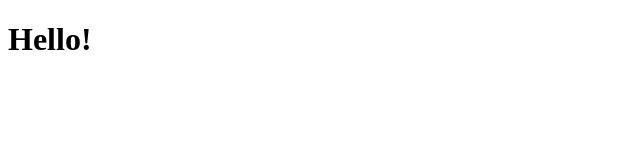
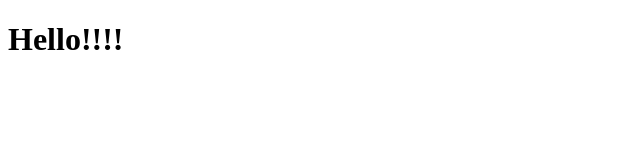
Before and after one commit to tamasmajor/hallasvizsgalat, a plain HTML site: page index.html in a window 1280 px wide. Shown: the full height of the page, 0-640 px from the left. Drawn offline with Linux system fonts and the light colour scheme.

Commit message:
Deploying to gh-pages from @ tamasmajor/hallasvizsgalat@89d0e265c31a0f963342a285640c256535a4d8e5 🚀

```diff
--- a/index.html
+++ b/index.html
@@ -1 +1 @@
-<!doctype html><html lang="en"><head><meta charset="utf-8"><script src="./bundle.js" type="module"></script><title>Hallasvizsgalat</title><meta name="viewport" content="width=device-width,initial-scale=1"><script defer="defer" src="bundle.js"></script></head><body><h1>Hello!</h1></body></html>
+<!doctype html><html lang="en"><head><meta charset="utf-8"><script src="./bundle.js" type="module"></script><title>Hallasvizsgalat</title><meta name="viewport" content="width=device-width,initial-scale=1"><script defer="defer" src="bundle.js"></script></head><body><h1>Hello!!!!</h1></body></html>
```
